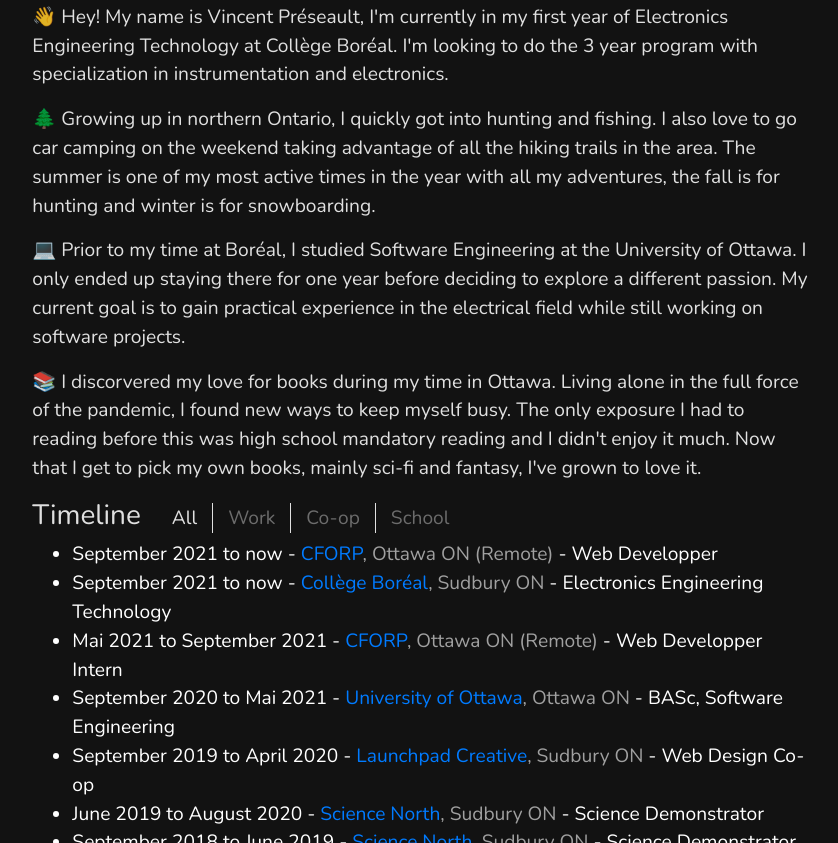
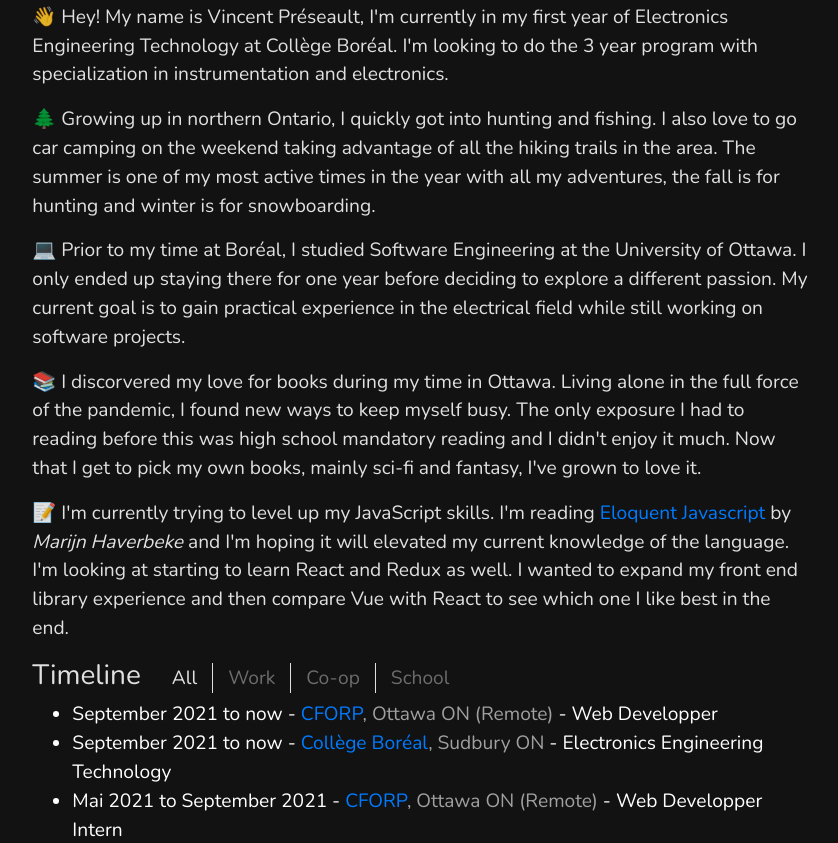
Before and after one commit to vpreseault/vincentpreseault, a plain HTML site: page index.html in a window 1280 px wide. Shown: the part 364-1207 px from the top of the page, without its empty margins (219-1057 px from the left). Drawn offline with nearby package versions, Linux system fonts and the light colour scheme.

Commit message:
Added JS paragraph

```diff
--- a/index.html
+++ b/index.html
@@ -74,7 +74,16 @@
               it much. Now that I get to pick my own books, mainly sci-fi and
               fantasy, I've grown to love it.
             </p>
-            <!-- <p>gardening rubiks outdoors man car camp tea</p> -->
+            <p>
+              &#128221; I'm currently trying to level up my JavaScript skills.
+              I'm reading
+              <a href="https://eloquentjavascript.net/">Eloquent Javascript</a>
+              by <em>Marijn Haverbeke</em> and I'm hoping it will elevated my
+              current knowledge of the language. I'm looking at starting to
+              learn React and Redux as well. I wanted to expand my front end
+              library experience and then compare Vue with React to see which
+              one I like best in the end.
+            </p>
           </section>
           <section class="timeline" id="timeline">
             <div class="header-container d-flex align-items-baseline">
```
